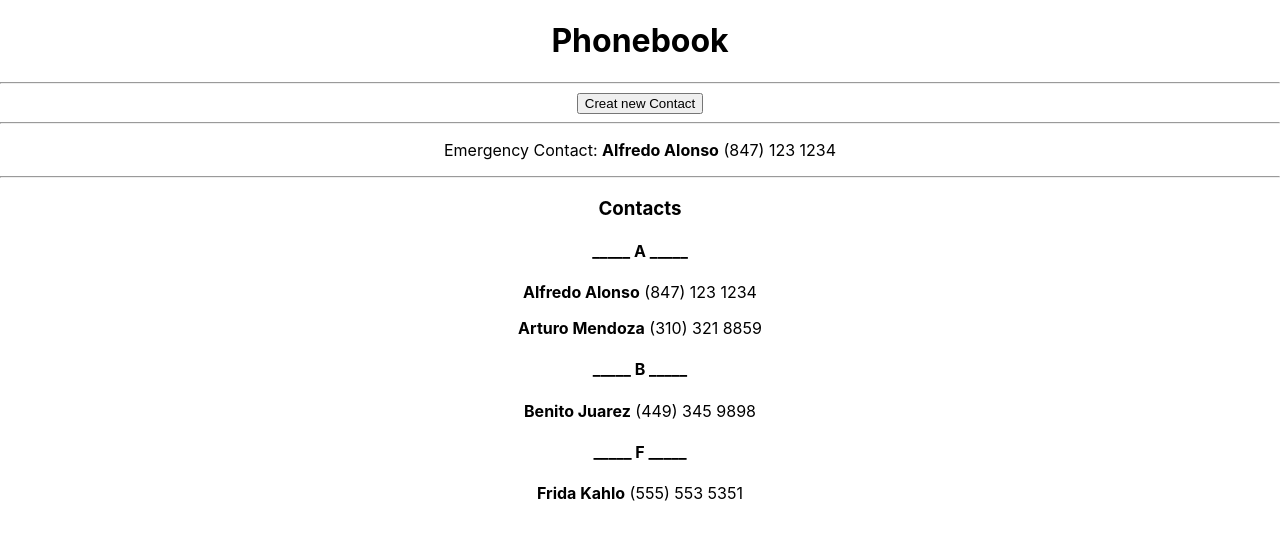
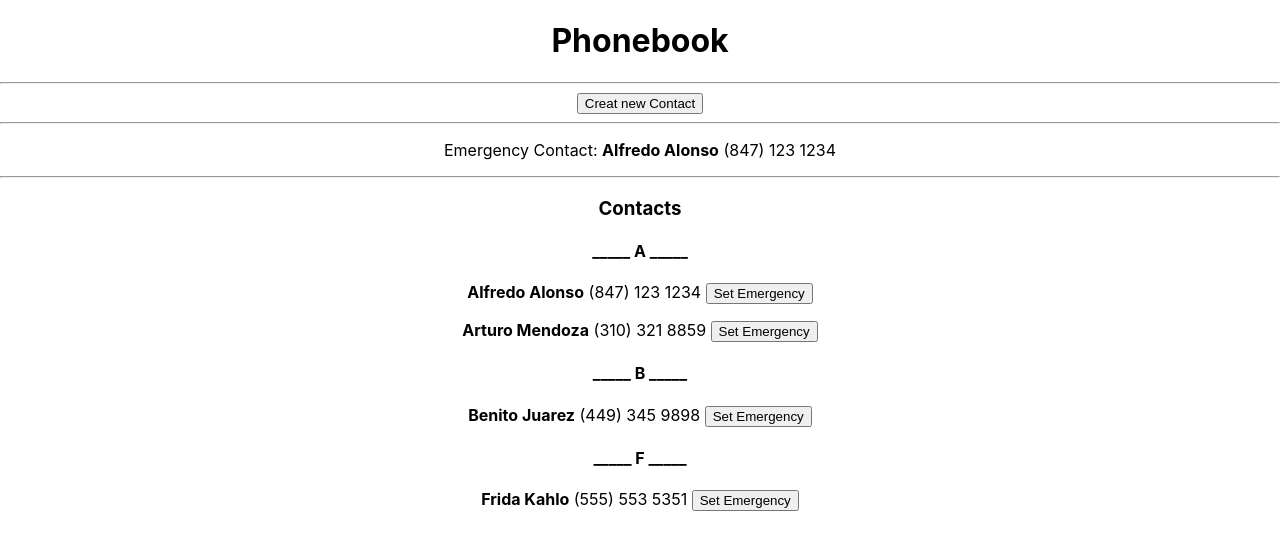
Before and after one commit to jocelo/phonebook, a React (Create React App) app: page / in a window 1280 px wide. Shown: the top 550 px of the page. Built offline with nearby package versions, Linux system fonts and the light colour scheme.

Commit message:
Pass along events and properties

```diff
--- a/src/components/contacts.js
+++ b/src/components/contacts.js
@@ -5,6 +5,12 @@ import IndividualContact from './individual';
 class ContactList extends React.Component {
 	constructor(props) {
 		super(props);
+
+		this.updateEmergencyContact = this.updateEmergencyContact.bind(this);
+	}
+
+	updateEmergencyContact(contactId, letter) {
+		this.props.updateEmergencyContactParent(contactId, letter);
 	}
 
 	render() {
@@ -17,7 +23,13 @@ class ContactList extends React.Component {
 							<h4>_____ {contactGroup.letter} _____</h4>
 							{contactGroup.list.map(contact=>{
 								return (
-									<IndividualContact key={contact.id} name={contact.name} phone={contact.phone}></IndividualContact>
+									<IndividualContact
+										key={contact.id}
+										id={contact.id}
+										letter={contactGroup.letter}
+										name={contact.name}
+										phone={contact.phone}
+										setEmergencyContact={this.updateEmergencyContact} ></IndividualContact>
 								)
 							})}
 						</div>
--- a/src/components/emergency.js
+++ b/src/components/emergency.js
@@ -3,7 +3,6 @@ import React from 'react'
 class EmergencyContact extends React.Component {
 	constructor(props) {
 		super(props);
-
 	}
 
 	render() {
--- a/src/components/home.js
+++ b/src/components/home.js
@@ -25,11 +25,13 @@ class Home extends React.Component {
 			]}
 		],
 		emergency: {
+			id: 1,
 			name: 'Alfredo Alonso',
 			phone: '(847) 123 1234'
 		}};
 
 		this.handleSaveContact = this.handleSaveContact.bind(this);
+		this.setEmergencyContact = this.setEmergencyContact.bind(this);
 	}
 
 	handleSaveContact(contactName, contactPhone) {
@@ -56,6 +58,12 @@ class Home extends React.Component {
 		this.setState({contacts: contacts});
 	}
 
+	setEmergencyContact(contactId, contactLetter) {
+		const firstLevel = this.state.contacts.filter(contactGroup=>contactGroup.letter === contactLetter);
+		const secondLevel = firstLevel[0].list.filter(contact=>contact.id === contactId);
+		this.setState({emergency: secondLevel[0]});
+	}
+
 	render() {
 		return (
 			<div>
@@ -65,7 +73,7 @@ class Home extends React.Component {
 				<hr />
 				<EmergencyContact contact={this.state.emergency}></EmergencyContact>
 				<hr />
-				<ContactList listOfContacts={this.state.contacts}></ContactList>
+				<ContactList listOfContacts={this.state.contacts} updateEmergencyContactParent={this.setEmergencyContact}></ContactList>
 			</div>
 		)
 	}
--- a/src/components/individual.js
+++ b/src/components/individual.js
@@ -4,12 +4,20 @@ class IndividualContact extends React.Component {
 
 	constructor(props) {
 		super(props);
+
+		this.markAsEmergency = this.markAsEmergency.bind(this);
+	}
+
+	markAsEmergency() {
+		this.props.setEmergencyContact(this.props.id, this.props.letter);
 	}
 
 	render() {
 		return (
 			<div>
-				<p> <strong>{this.props.name}</strong> {this.props.phone} </p>
+				<p>
+					<strong>{this.props.name}</strong> {this.props.phone} <button onClick={this.markAsEmergency}>Set Emergency</button>
+				</p>
 			</div>
 		)
 	}
```
